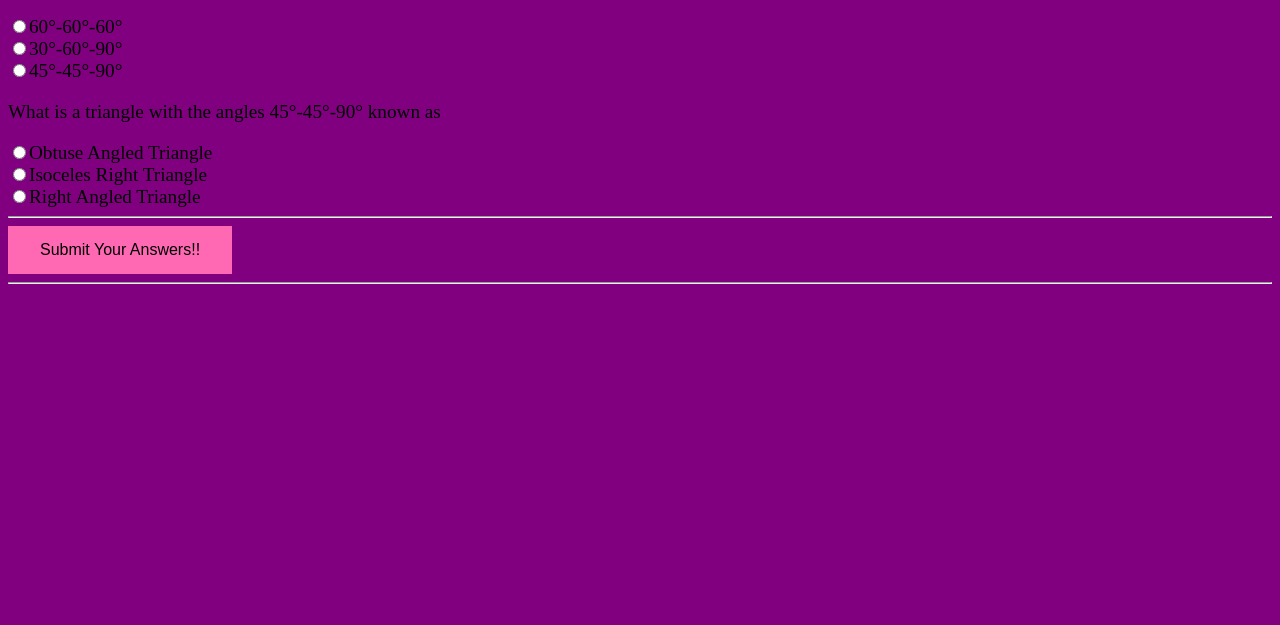
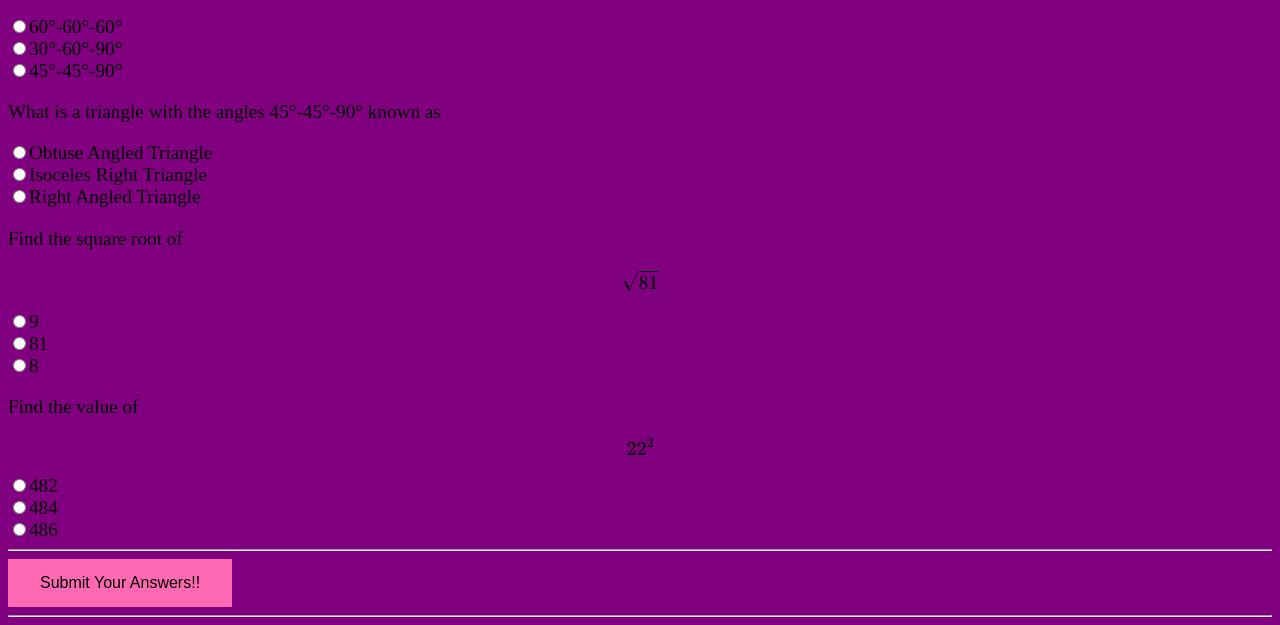
Before and after one commit to 7suyash7/triangles-project, a plain HTML site: page quiz.html in a window 1280 px wide. Shown: the part 365-990 px from the top of the page. Before the commit the page ends 800 px from the top, so only its background shows below. Drawn offline with nearby package versions, Linux system fonts and the light colour scheme.

Commit message:
internship upgrade

```diff
--- a/quiz.html
+++ b/quiz.html
@@ -29,11 +29,25 @@
     <label><input type="radio" name="answer2" value="Isoceles Right Triangle"/>Isoceles Right Triangle</label>
     <label><input type="radio" name="answer2" value="Right Angled Triangle"/>Right Angled Triangle</label>
     </div>
+    <div class="question-container">
+        <p>Find the square root of $$ \sqrt{81}$$</p>
+        <label><input type="radio" name="answer3" value="9"/>9</label>
+        <label><input type="radio" name="answer3" value="81"/>81</label>
+        <label><input type="radio" name="answer3" value="8"/>8</label>
+        </div>
+    <div class="question-container">
+        <p>Find the value of $$22^2$$</p>
+        <label><input type="radio" name="answer4" value="482"/>482</label>
+        <label><input type="radio" name="answer4" value="484"/>484</label>
+        <label><input type="radio" name="answer4" value="486"/>486</label>
+        </div>
     </form>
     <hr>
     <button id="submit-btn">Submit Your Answers!!</button>
     <hr>
     <div id="output"></div>
     <script src="quiz.js"></script>
+    <script src="https://polyfill.io/v3/polyfill.min.js?features=es6"></script>
+    <script id="MathJax-script" async src="https://cdn.jsdelivr.net/npm/mathjax@3/es5/tex-mml-chtml.js"></script>
 </body>
 </html>
--- a/quiz.js
+++ b/quiz.js
@@ -2,7 +2,7 @@ const quizForm = document.querySelector(".quiz-form")
 const answerBtn = document.querySelector("#submit-btn")
 const outputEl = document.querySelector("#output");
 
-const correctAnswers = ["60°-60°-60°", "Isoceles Right Triangle"];
+const correctAnswers = ["60°-60°-60°", "Isoceles Right Triangle", "9", "484"];
 
 function calculateScore() {
 let score = 0;
```
